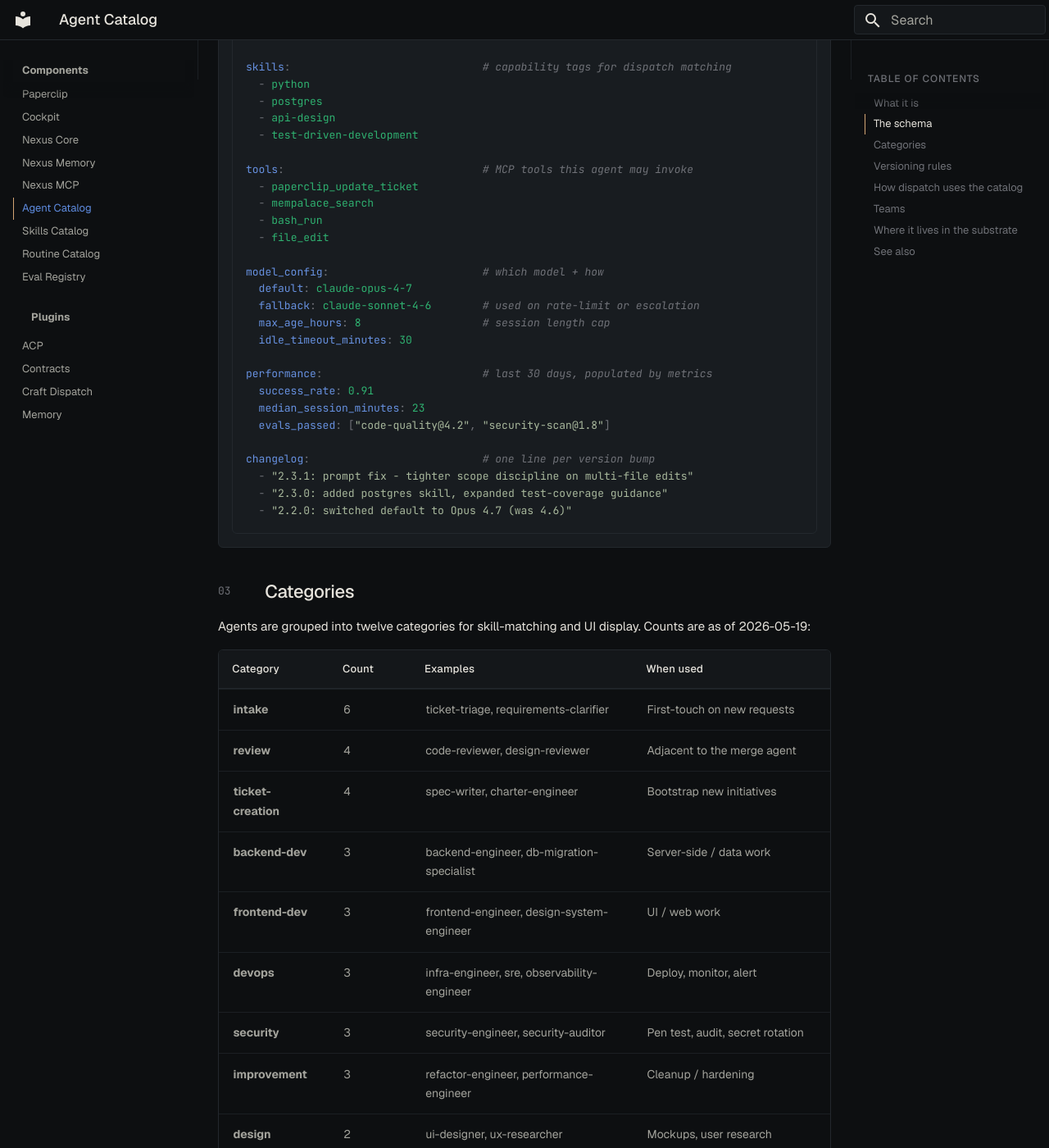
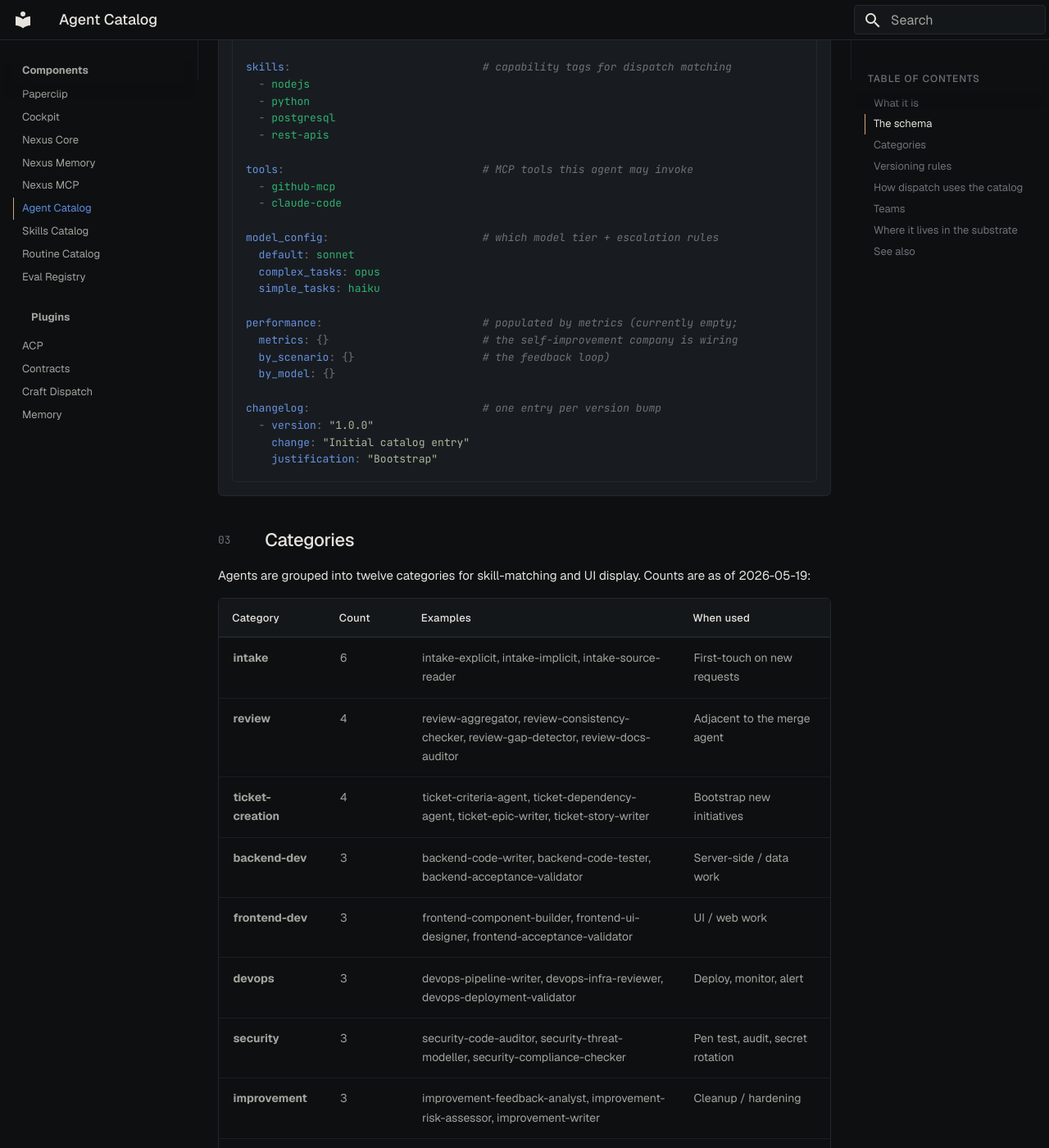
Before and after one commit to nexus-holdings/nexus-docs, an MkDocs documentation site: the page built from docs/components/agent-catalog.md, in a window 1280 px wide and 1400 px high, scrolled down 1251 px. Shown: the whole window at 82% size. Built offline with MkDocs 1.6.1 and Material for MkDocs 9.7.7, drawn with Linux system fonts in a browser that asks for light colours; some of the changed text lies outside the part shown.

Commit message:
Audit deltas: re-grep component pages + rewrite install guide
Pattern C (drift from secondary-source pages):
- nexus-memory.md: promoter cadence 5min→15min (3 locations);
  storage at ~/.mempalace/palace/ (chroma sqlite + HNSW segments +
  knowledge_graph.sqlite3), not per-drawer JSON. Env vars:
  MEMPALACE_DIR→MEMPALACE_PATH; dropped NEXUS_MEMORY_HOST/PORT in
  favour of MEMORY_API_PORT only; CONTEXT1_VLLM_URL→CONTEXT1_BASE_URL
  with /v1 suffix.
- nexus-core.md: metrics DB clarified as system Postgres :5432 db
  nexus_metrics (distinct from Paperclip's embedded :54329).
  Env-var block matched to live nexus-core/.env.
- agent-catalog.md: schema example uses real v1.0.0 shape; all 12
  category examples replaced with real on-disk YAML names.
- eval-registry.md: example version 4.2.0→1.0.0, single-entry
  changelog reflecting actual state.
- routine-catalog.md: registration wiring noted as planned (GET
  /api/companies/<id>/routines currently returns 0).
- plugins/acp.md: 5→7 tools (added acp_attach, acp_attachments);
  test count ~50→~160.

Pattern B (installation guide vs reality):
- installation.md: Paperclip, Meridian, ChromaDB, MemPalace-API
  are system-level systemd units (existed all along; the prior
  guide was simultaneously wrong about cockpit + right about
  paperclip/meridian and wrong about chromadb/mempalace-api).
- Added the ./nexus-up.sh quick-start path.
- Added the 3 user-level timer tasks (heartbeat + promoter + backup)
  as a single 'Recurring tasks' section.
- Added an 'Installing the unit files' section pointing at the
  install.sh scripts in nexus-core/deploy/systemd/ and
  nexus-memory/deploy/systemd/.
- Service map table now distinguishes system vs user systemd scope.
- Troubleshooting row added for missing-unit-file case.

Sourced from the audit at ~/Projects/nexus/AUDIT-2026-05-21.md.

Co-Authored-By: Claude Opus 4.7 (1M context) <noreply@anthropic.com>

````diff
--- a/docs/components/agent-catalog.md
+++ b/docs/components/agent-catalog.md
@@ -18,16 +18,16 @@ A git-tracked directory of YAML files, one per agent type. [Nexus Core](nexus-co
 | **Format** | YAML (one file per agent at `agents/<id>.yaml`) |
 | **Loader** | `nexus/agents/catalog.py` in [Nexus Core](nexus-core.md) |
 | **Env var** | `NEXUS_AGENT_CATALOG_PATH` (defaults to repo path) |
-| **Size** | 45 agent definitions across 12 categories |
+| **Size** | 45 agent definitions (37 categorised across 12 categories; 8 uncategorised role-named YAMLs) |
 
 ## The schema
 
 Every agent YAML follows the same shape:
 
 ```yaml
-# agents/backend-engineer.yaml
-id: backend-engineer                 # globally unique, kebab-case
-version: 2.3.1                       # semver, see versioning rules below
+# agents/backend-code-writer.yaml
+id: backend-code-writer              # globally unique, kebab-case
+version: "1.0.0"                     # semver, see versioning rules below
 category: backend-dev                # one of: backend-dev, frontend-dev,
                                      # design, devops, security, review,
                                      # intake, ticket-creation, improvement,
@@ -38,32 +38,29 @@ base_prompt: |                       # role description used as system prompt
   Prioritize correctness, test coverage, and observability.
 
 skills:                              # capability tags for dispatch matching
+  - nodejs
   - python
-  - postgres
-  - api-design
-  - test-driven-development
+  - postgresql
+  - rest-apis
 
 tools:                               # MCP tools this agent may invoke
-  - paperclip_update_ticket
-  - mempalace_search
-  - bash_run
-  - file_edit
+  - github-mcp
+  - claude-code
 
-model_config:                        # which model + how
-  default: claude-opus-4-7
-  fallback: claude-sonnet-4-6        # used on rate-limit or escalation
-  max_age_hours: 8                   # session length cap
-  idle_timeout_minutes: 30
+model_config:                        # which model tier + escalation rules
+  default: sonnet
+  complex_tasks: opus
+  simple_tasks: haiku
 
-performance:                         # last 30 days, populated by metrics
-  success_rate: 0.91
-  median_session_minutes: 23
-  evals_passed: ["code-quality@4.2", "security-scan@1.8"]
+performance:                         # populated by metrics (currently empty;
+  metrics: {}                        # the self-improvement company is wiring
+  by_scenario: {}                    # the feedback loop)
+  by_model: {}
 
-changelog:                           # one line per version bump
-  - "2.3.1: prompt fix - tighter scope discipline on multi-file edits"
-  - "2.3.0: added postgres skill, expanded test-coverage guidance"
-  - "2.2.0: switched default to Opus 4.7 (was 4.6)"
+changelog:                           # one entry per version bump
+  - version: "1.0.0"
+    change: "Initial catalog entry"
+    justification: "Bootstrap"
 ```
 
 ## Categories
@@ -72,20 +69,20 @@ Agents are grouped into twelve categories for skill-matching and UI display. Cou
 
 | Category | Count | Examples | When used |
 |---|---|---|---|
-| **intake** | 6 | ticket-triage, requirements-clarifier | First-touch on new requests |
-| **review** | 4 | code-reviewer, design-reviewer | Adjacent to the merge agent |
-| **ticket-creation** | 4 | spec-writer, charter-engineer | Bootstrap new initiatives |
-| **backend-dev** | 3 | backend-engineer, db-migration-specialist | Server-side / data work |
-| **frontend-dev** | 3 | frontend-engineer, design-system-engineer | UI / web work |
-| **devops** | 3 | infra-engineer, sre, observability-engineer | Deploy, monitor, alert |
-| **security** | 3 | security-engineer, security-auditor | Pen test, audit, secret rotation |
-| **improvement** | 3 | refactor-engineer, performance-engineer | Cleanup / hardening |
-| **design** | 2 | ui-designer, ux-researcher | Mockups, user research |
-| **research** | 2 | auto-research, evaluator | Training-data + eval generation |
-| **leadership** | 2 | chairman, coo | C-suite & cross-company coordination |
-| **management** | 2 | project-manager, program-manager | Within-company coordination |
+| **intake** | 6 | intake-explicit, intake-implicit, intake-source-reader | First-touch on new requests |
+| **review** | 4 | review-aggregator, review-consistency-checker, review-gap-detector, review-docs-auditor | Adjacent to the merge agent |
+| **ticket-creation** | 4 | ticket-criteria-agent, ticket-dependency-agent, ticket-epic-writer, ticket-story-writer | Bootstrap new initiatives |
+| **backend-dev** | 3 | backend-code-writer, backend-code-tester, backend-acceptance-validator | Server-side / data work |
+| **frontend-dev** | 3 | frontend-component-builder, frontend-ui-designer, frontend-acceptance-validator | UI / web work |
+| **devops** | 3 | devops-pipeline-writer, devops-infra-reviewer, devops-deployment-validator | Deploy, monitor, alert |
+| **security** | 3 | security-code-auditor, security-threat-modeller, security-compliance-checker | Pen test, audit, secret rotation |
+| **improvement** | 3 | improvement-feedback-analyst, improvement-risk-assessor, improvement-writer | Cleanup / hardening |
+| **design** | 2 | design-architect, design-ux-planner | Mockups, user research |
+| **research** | 2 | autoresearch-evaluator, autoresearch-mutator | Training-data + eval generation |
+| **leadership** | 2 | company-lead, tech-lead | C-suite & cross-company coordination |
+| **management** | 2 | pm-classifier, retro-analyst | Within-company coordination |
 
-That's 37 categorized agents; a handful more sit at the top level without a `category:` field. Total catalog: **45 agent definitions**. The full set lives in `agent-catalog/agents/` — new agents go in via PR.
+That's 37 categorised agents. Another 8 YAMLs sit at the top level without a `category:` field — these are role-named entries (`backend-engineer`, `devops-engineer`, `frontend-engineer`, `fullstack-engineer`, `product-manager`, `qa-engineer`, `security-engineer`, `technical-writer`). Total catalog: **45 agent definitions**. The full set lives in `agent-catalog/agents/` — new agents go in via PR.
 
 ## Versioning rules
 
@@ -112,22 +109,33 @@ This means an agent only "exists" for a ticket if it's in the catalog AND in the
 
 ## Teams
 
-Some work needs multiple agents collaborating. The `teams/` directory defines team compositions:
+Some work needs multiple agents collaborating. The `teams/` directory defines team compositions as Markdown runbooks (one `.md` per team — `backend-dev.md`, `review.md`, `devops.md`, `frontend-dev.md`, `design.md`, `intake.md`, `improvement.md`, `retro.md`, `security-review.md`, `ticket-creation.md`):
 
-```yaml
-# teams/code-review.yaml
-id: code-review
-agents:
-  - implementer: backend-engineer
-  - reviewer:    code-reviewer
-  - merger:      merge-agent
-flow:
-  - implementer completes ticket
-  - reviewer evaluates, posts verdict
-  - merger triggers on approve verdict
+```markdown
+# Review Team
+version: 1.3.0
+last_updated: 2026-04-03
+category: review
+
+## Purpose
+Four specialist agents run in parallel — Review Aggregator (lead),
+Consistency Checker, Gap Detector, Docs Auditor — and all four must
+pass before a PR approval verdict is issued.
+
+## Composition
+| Role | Agent Type | Model Tier |
+|------|-----------|------------|
+| Review Aggregator (Lead) | review-aggregator | Haiku |
+| Consistency Checker | review-consistency-checker | Sonnet |
+| Gap Detector | review-gap-detector | Sonnet |
+| Docs Auditor | review-docs-auditor | Sonnet |
+
+## Team Lead
+Review Aggregator — spawns all four agents concurrently, collects
+findings, issues the final verdict.
 ```
 
-Teams are referenced by ticket labels (e.g., `team:code-review`) — dispatch then provisions the whole team for that ticket.
+Teams are referenced by ticket labels (e.g., `team:review`) — dispatch then provisions the whole team for that ticket.
 
 ## Where it lives in the substrate
 
````
Also changed, not shown: docs/components/eval-registry.md (+5 -5 lines), docs/components/nexus-core.md (+16 -9 lines), docs/components/nexus-memory.md (+13 -14 lines), docs/components/plugins/acp.md (+3 -1 lines), docs/components/routine-catalog.md (+1 -1 lines), docs/getting-started/installation.md (+84 -44 lines).
